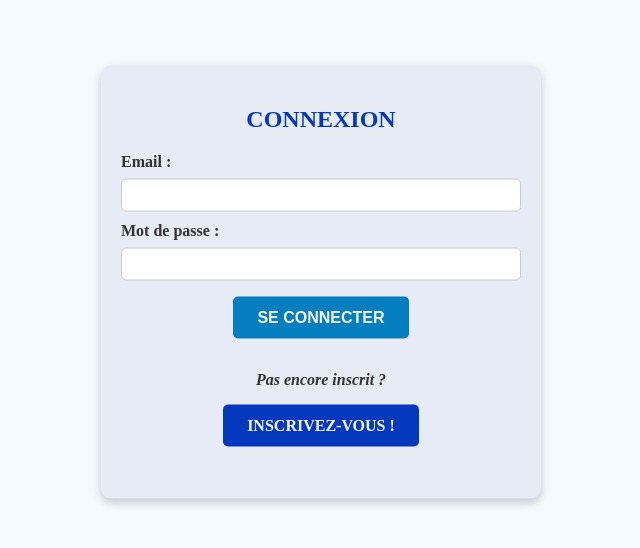
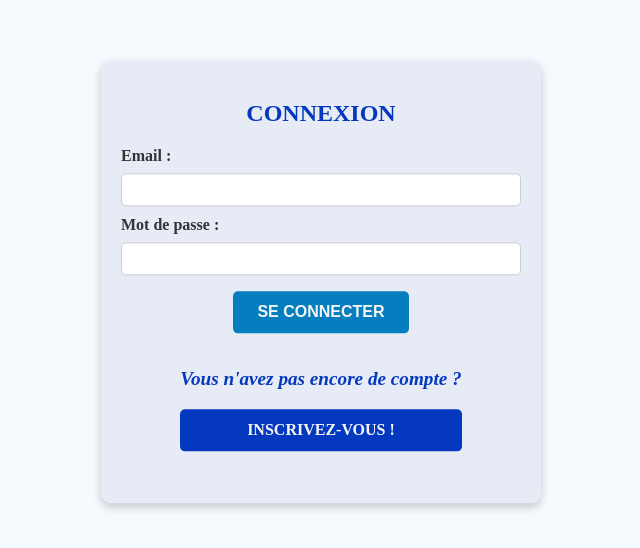
Before and after one commit to cedric-chimot/allo-movie-front, an Angular app: page /login in a window 1280 px wide. Shown: the part 118-666 px from the top of the page, without its empty margins (319-959 px from the left). Built offline with nearby package versions, Linux system fonts and the light colour scheme.

Commit message:
modifs style

```diff
--- a/src/app/forms/login-form/login-form.component.css
+++ b/src/app/forms/login-form/login-form.component.css
@@ -46,7 +46,6 @@ select {
   margin-top: 1rem;
 }
 
-/* On garde ton style des boutons : */
 form button,
 .inscription-button {
   display: block;
@@ -68,7 +67,7 @@ form button:hover {
 }
 
 .inscription-button {
-  background-color: #0439bf; /* vert pour 'S'inscrire' */
+  background-color: #0439bf;
   text-decoration: none;
 }
 
@@ -84,10 +83,10 @@ form button:hover {
 }
 
 .inscription-container p {
-  font-size: 1rem;       /* Taille un peu plus grande si tu veux */
-  font-weight: bold;     /* Gras */
-  font-style: italic;    /* Italique */
-  color: #333;           /* Couleur du texte */
+  font-size: 1.2rem;
+  font-weight: bold;
+  font-style: italic;
+  color: #0439bf;
 }
 
 /* Style pour le titre */
--- a/src/app/forms/login-form/login-form.component.html
+++ b/src/app/forms/login-form/login-form.component.html
@@ -41,7 +41,7 @@
     <div class="button-group">
       <button class="button" type="submit">Se connecter</button>
       <div class="inscription-container">
-        <p>Pas encore inscrit ?</p>
+        <p>Vous n'avez pas encore de compte ?</p>
         <a class="button inscription-button" href="/register">Inscrivez-vous !</a>
       </div>
     </div>
```
